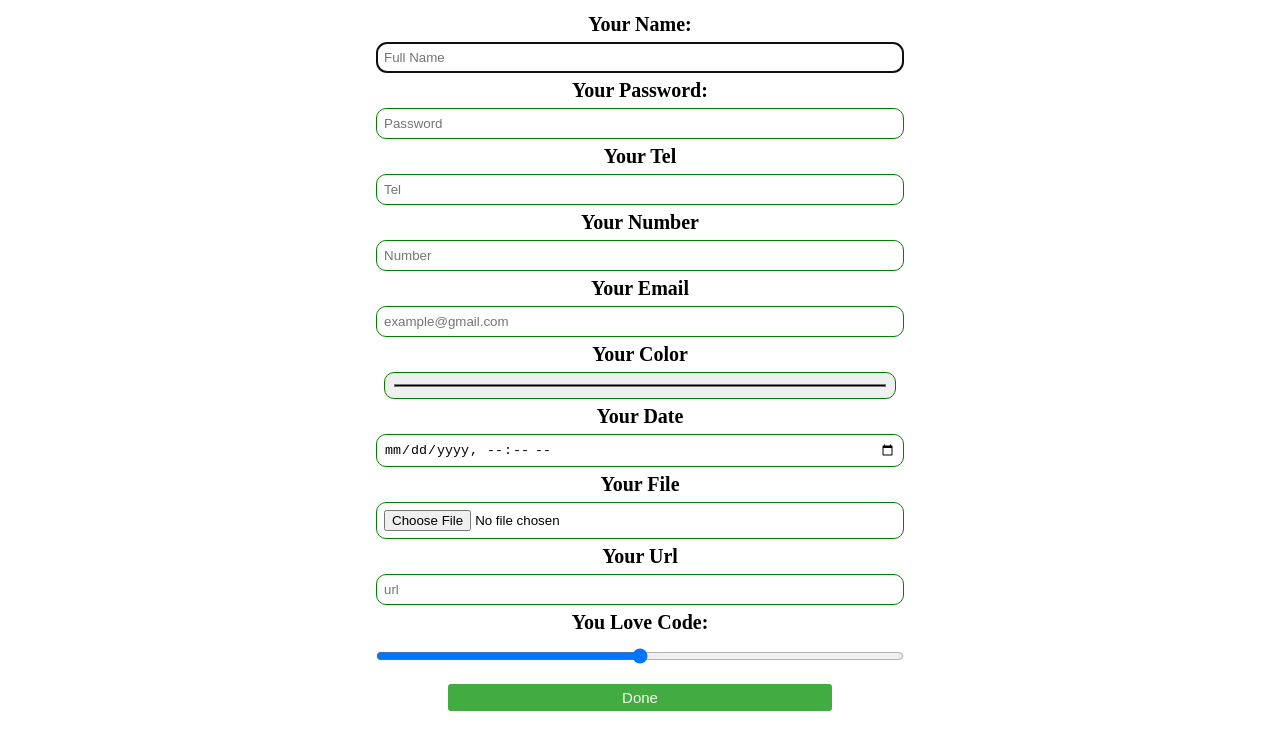
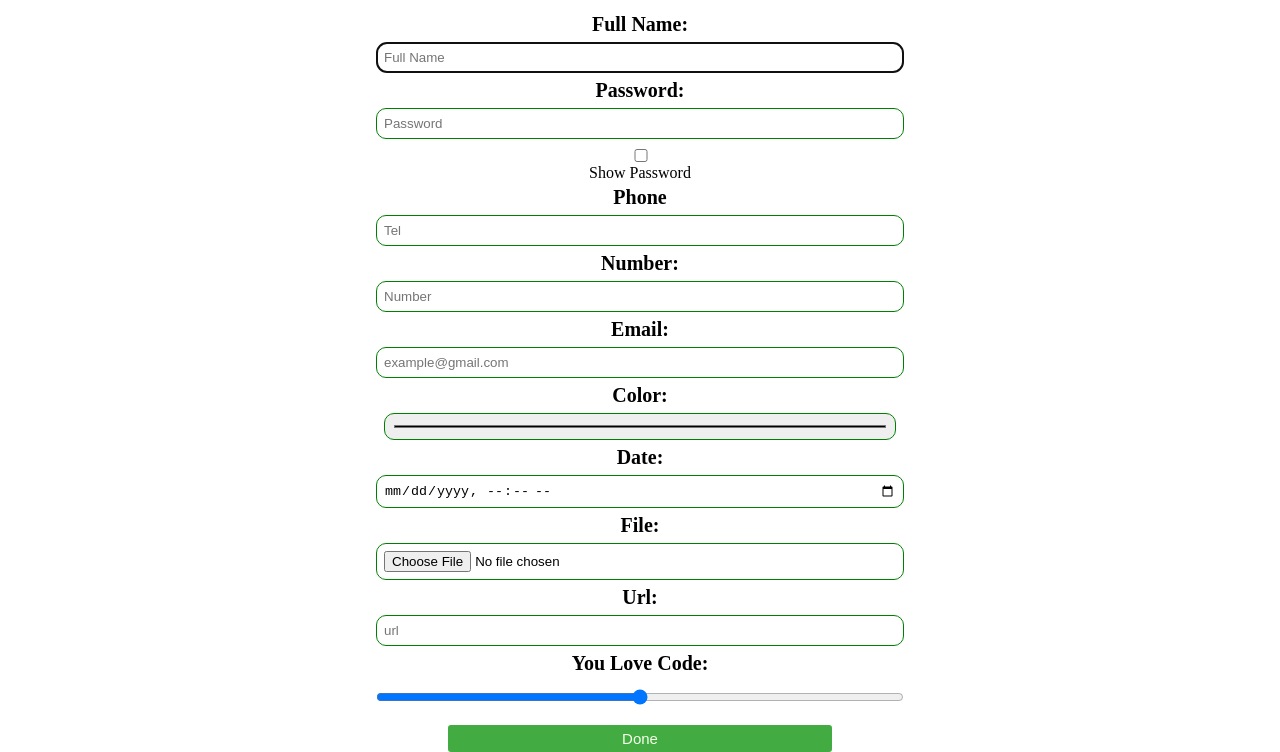
Before and after one commit to ChenGeorgie/input, a plain HTML site: page index.html in a window 1280 px wide. Shown: the part 73-825 px from the top of the page. Before the commit the page ends 800 px from the top, so only its background shows below. Drawn offline with Linux system fonts and the light colour scheme.

Commit message:
show password button

```diff
--- a/index.html
+++ b/index.html
@@ -1,5 +1,6 @@
 <!DOCTYPE html>
 <html lang="en">
+
 <head>
     <meta charset="UTF-8">
     <meta name="viewport" content="width=device-width, initial-scale=1.0">
@@ -9,13 +10,14 @@
             box-sizing: border-box;
         }
 
-        .header{
-            background:rgb(116, 224, 73);
+        .header {
+            background: rgb(116, 224, 73);
             font-family: 'Times New Roman', Times, serif;
             text-align: center;
-            color: rgb(36, 36, 6);
+            color: lightgoldenrodyellow;
         }
-        form{
+
+        form {
             line-height: 15px;
             display: flex;
             flex-direction: column;
@@ -23,12 +25,14 @@
             align-items: center;
 
         }
+
         label {
             margin-top: 10px;
             font-weight: bold;
             font-size: 20px;
         }
-        input{
+
+        input {
             padding: 7px;
             border: none;
             margin-top: 10px;
@@ -36,7 +40,8 @@
             width: 40%;
             border: 1.5px solid green;
         }
-        button{
+
+        button {
             margin-top: 10px;
             border: none;
             padding: 5px;
@@ -50,6 +55,7 @@
     </style>
     <title>input</title>
 </head>
+
 <body>
     <div class="header">
 
@@ -58,37 +64,38 @@
 
     <div class="form">
         <form action="" onsubmit="done(event)">
-        <!-- full name -->
-        <label for="text">Your Name:</label>
-        <input id="text" type="text" name="fullName" placeholder="Full Name" autofocus/>
+            <!-- full name input inside lable less line -->
+            <!-- <label for="text"></label>Name:<input id="text" type="text" name="fullName" placeholder="Full Name" autofocus /></label> -->
+            <label for="text">Full Name:</label>
+            <input id="text" type="text" name="fullName" placeholder="Full Name" autofocus />
             <!-- password -->
-        <label for="password">Your Password:</label>
-        <input id="password" type="password" name="password" placeholder="Password"/>
+            <label for="password">Password:</label>
+            <input id="password" type="password" name="password" placeholder="Password" />
+            <input type="checkbox" onclick="showPass()" />Show Password
             <!-- tel -->
-        <label for="tel">Your Tel</label>
-        <input id="tel" type="Tel" name="Tel"  placeholder="Tel"/>
+            <label for="tel">Phone</label>
+            <input id="tel" type="tel" name="phone" placeholder="Tel" />
             <!-- number -->
-        <label for="number">Your Number</label>
-        <input id="number" type="number" name="number"  placeholder="Number"/>
+            <label for="number">Number:</label>
+            <input id="number" type="number" name="number" placeholder="Number" />
             <!-- email -->
-        <label for="email">Your Email</label>
-        <input id="email" type="email" name="email" placeholder="example@gmail.com"/>
+            <label for="email">Email:</label>
+            <input id="email" type="email" name="email" placeholder="example@gmail.com" />
             <!-- color -->
-        <label for="color">Your Color</label>
-        <input id="color" type="color" name="color"/>
+            <label for="color">Color:</label>
+            <input id="color" type="color" name="color" />
             <!-- date time and hours -->
-
-        <label for="date">Your Date</label>
+            <label for="date">Date:</label>
             <input id="date" type="datetime-local" />
             <!-- file -->
-        <label for="file">Your File</label>
+            <label for="file">File:</label>
             <input id="file" type="file" />
             <!-- url -->
-        <label for="url">Your Url</label>
+            <label for="url">Url:</label>
             <input id="url" type="url" name="url" placeholder="url">
             <!-- url -->
             <label for="range">You Love Code:</label>
-        <input id="range" type="range" name="range"/>
+            <input id="range" type="range" name="range" />
             <!-- done -->
 
             <button>Done</button>
@@ -102,6 +109,16 @@
             event.preventDefault();
             console.log('hey');
         }
+        function showPass() {
+            var x = document.querySelector('#password');
+            if (x.type === "password") {
+                x.type = "text";
+
+            } else {
+                x.type = "password";
+            }
+        }
     </script>
 </body>
+
 </html>
```
Lines whose indentation alone changed are shown as unchanged.
